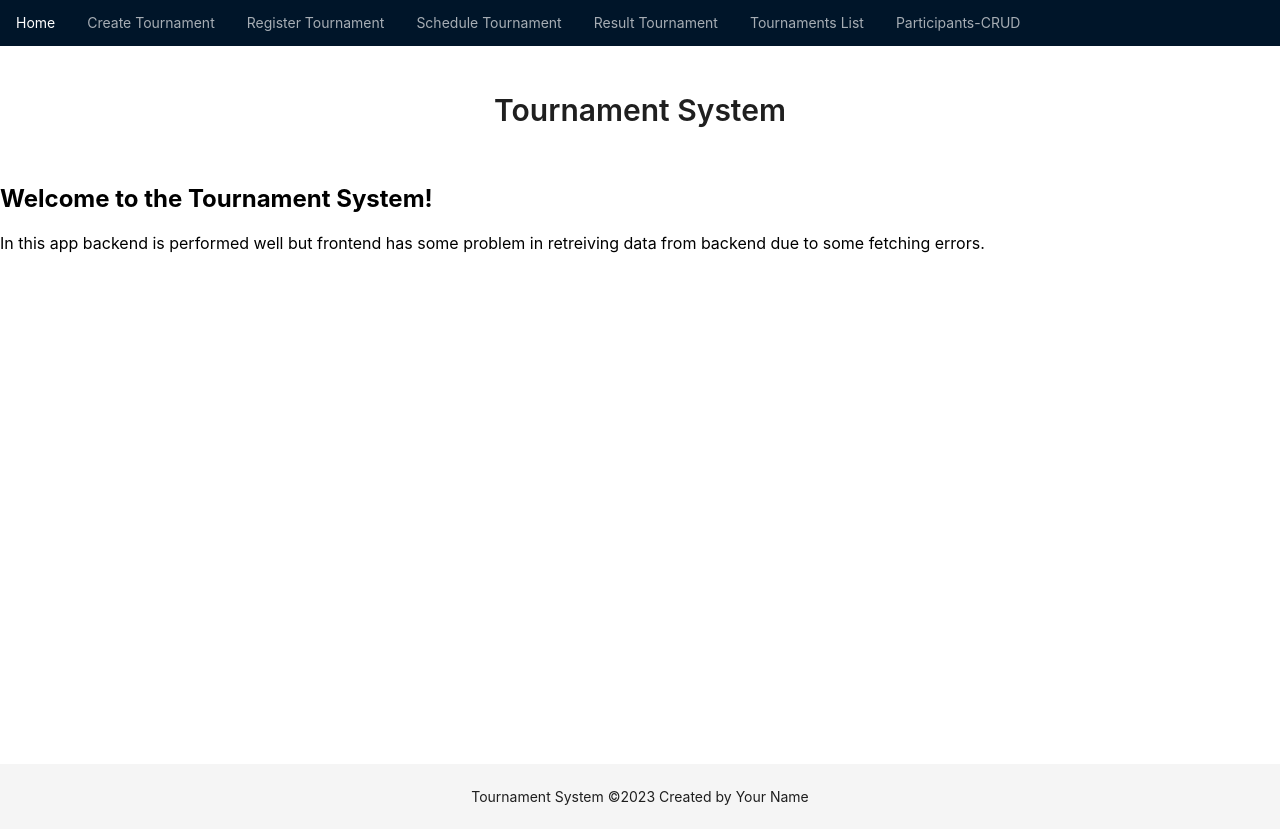
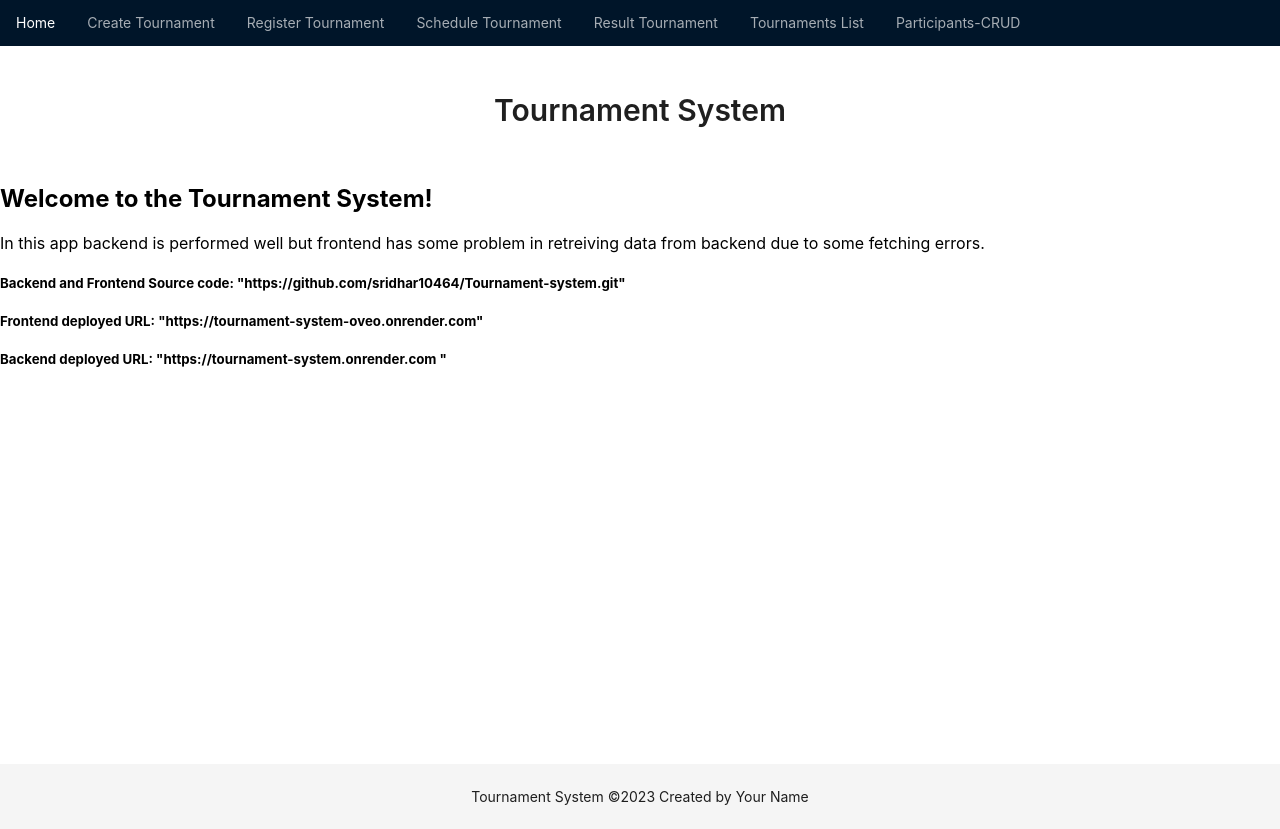
Before and after one commit to sridhar10464/Tournament-system, a React (Create React App) app in the folder client/: page / in a window 1280 px wide. Built offline with nearby package versions, Linux system fonts and the light colour scheme.

Commit message:
Init commit

```diff
--- a/client/src/pages/Home.js
+++ b/client/src/pages/Home.js
@@ -6,7 +6,11 @@ const Home = () => {
       <h2>Welcome to the Tournament System!</h2>
       <p>In this app backend is performed well but frontend has some problem
         in retreiving data from backend due to some fetching errors.</p>
-      {/* Add your home content here */}
+
+      <h5>Backend and Frontend Source code: "https://github.com/sridhar10464/Tournament-system.git"</h5>
+      <h5>Frontend deployed URL: "https://tournament-system-oveo.onrender.com"</h5>
+      <h5>Backend deployed URL: "https://tournament-system.onrender.com "</h5>
+
     </div>
   );
 };
```
